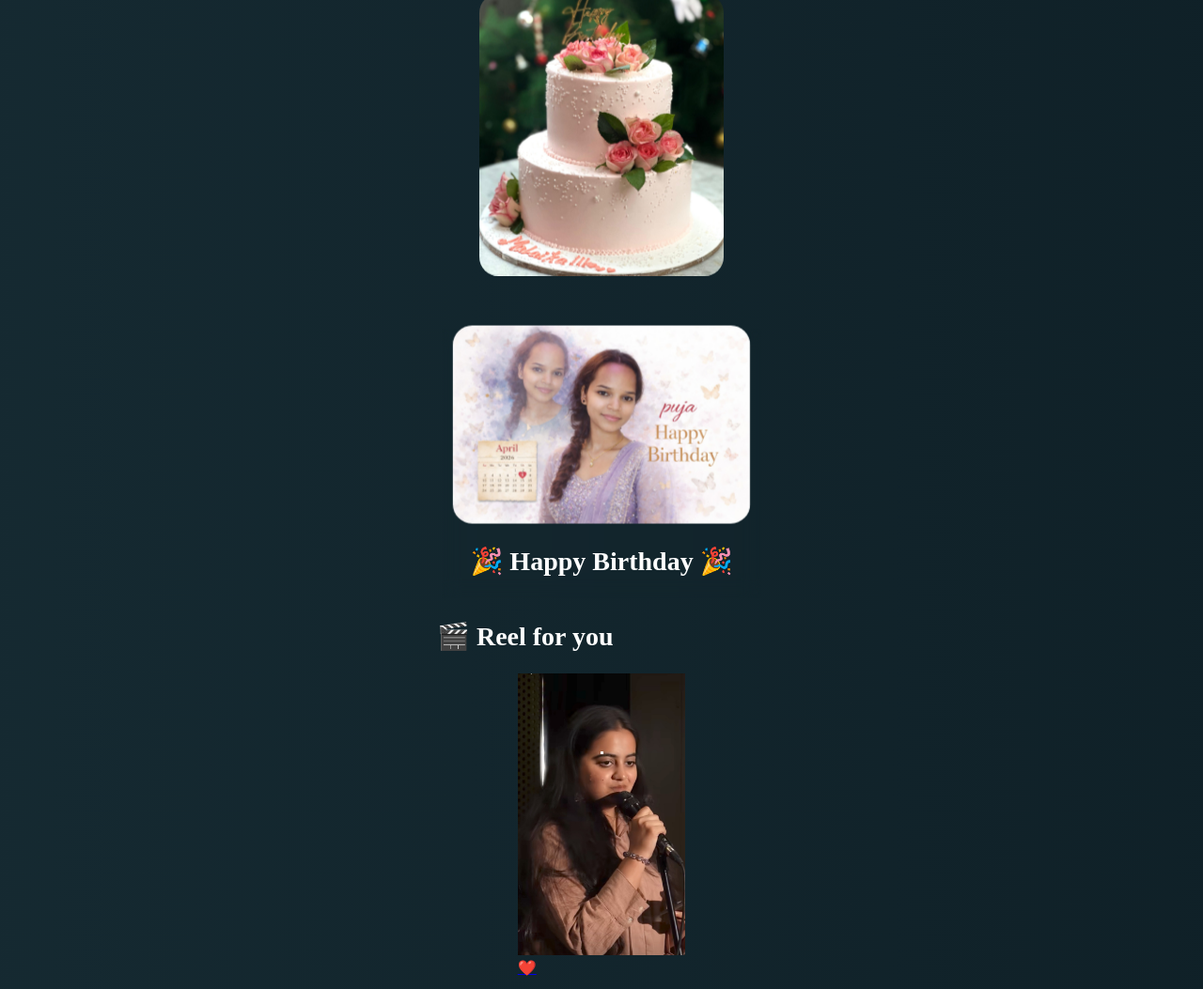
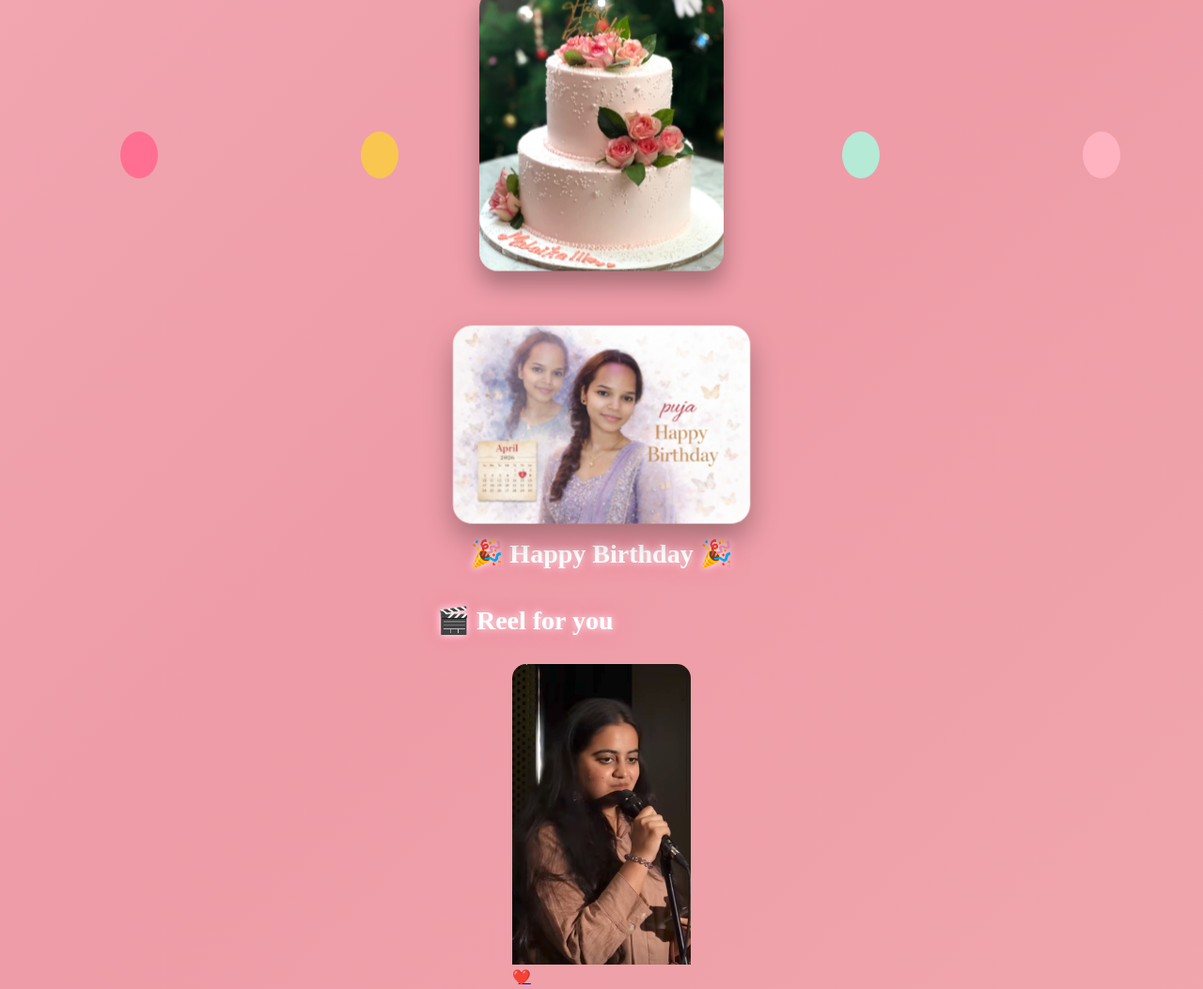
Before and after one commit to Nitish503/vending-machine, a website: page public/announcement.html in a window 1280 px wide. Shown: the top 1053 px of the page at 94% size. Drawn offline with Linux system fonts and the light colour scheme.

Commit message:
Changed the UI to the previous one

```diff
--- a/public/announcement.css
+++ b/public/announcement.css
@@ -2,14 +2,13 @@
 body {
     margin: 0;
     min-height: 100vh;
+    background: linear-gradient(135deg, #ffdde1, #ee9ca7, #fad0c4);
+    background-size: 300% 300%;
+    animation: gradientBG 10s ease infinite;
     display: flex;
     flex-direction: column;
     align-items: center;
     overflow-x: hidden;
-
-    background: linear-gradient(270deg, #0f2027, #203a43, #2c5364);
-    background-size: 600% 600%;
-    animation: gradientBG 12s ease infinite;
 }
 
 @keyframes gradientBG {
@@ -22,7 +21,8 @@ body {
 .cake {
     width: 260px;
     border-radius: 20px;
-    animation: floatCake 3s infinite;
+    animation: floatCake 3s ease-in-out infinite;
+    box-shadow: 0 15px 25px rgba(0,0,0,0.3);
     cursor: pointer;
 }
 
@@ -49,65 +49,32 @@ body {
     width: 40px;
     height: 50px;
     border-radius: 50%;
-    animation: float 6s infinite;
+    animation: float 6s infinite ease-in;
 }
+
 @keyframes float {
     to { transform: translateY(-120vh); }
 }
+
 .balloon:nth-child(1){left:10%;background:#ff6f91;}
 .balloon:nth-child(2){left:30%;background:#f9c74f;}
 .balloon:nth-child(3){left:50%;background:#90dbf4;}
 .balloon:nth-child(4){left:70%;background:#b5ead7;}
 .balloon:nth-child(5){left:90%;background:#ffb3c1;}
 
-/* ===== GLITTER ===== */
-.glitter {
-    position: fixed;
-    width: 3px;
-    height: 3px;
+/* ===== SPARKLES ===== */
+.sparkle {
+    position: absolute;
+    width: 6px;
+    height: 6px;
     background: white;
     border-radius: 50%;
-    animation: sparkleMove 5s infinite;
-}
-@keyframes sparkleMove {
-    0%{transform:translateY(100vh);}
-    100%{transform:translateY(-10vh);}
+    box-shadow: 0 0 10px white;
+    animation: sparkle 2s infinite;
 }
 
-/* ===== CONFETTI ===== */
-.confetti {
-    position: fixed;
-    width: 8px;
-    height: 8px;
-    top: 50%;
-    left: 50%;
-    animation: confettiBurst 2s forwards;
-}
-@keyframes confettiBurst {
-    to {
-        transform: translate(var(--x), var(--y));
-        opacity: 0;
-    }
-}
-
-/* ===== PHOTO ===== */
-.photo-section {
-    margin-top: 50px;
-    text-align: center;
-    backdrop-filter: blur(10px);
-}
-.photo {
-    width: 340px;
-    max-width: 90%;
-    border-radius: 20px;
-    animation: zoom 3s infinite;
-}
-@keyframes zoom {
-    50% { transform: scale(1.08); }
-}
-.birthday-text {
-    color: white;
-    font-size: 28px;
+@keyframes sparkle {
+    50% { opacity: 1; transform: scale(1.2); }
 }
 
 /* ===== HEART BURST ===== */
@@ -117,6 +84,55 @@ body {
     height: 15px;
     background: red;
     transform: rotate(45deg);
+    animation: burst 1.5s forwards;
+}
+
+@keyframes burst {
+    to {
+        transform: translate(var(--x), var(--y)) scale(0.5) rotate(45deg);
+        opacity: 0;
+    }
+}
+
+/* ===== PHOTO ===== */
+.photo-section {
+    margin-top: 50px;
+    text-align: center;
+}
+
+.photo {
+    width: 340px;
+    max-width: 90%;
+    border-radius: 20px;
+    animation: zoom 3s infinite;
+    box-shadow: 0 15px 30px rgba(0,0,0,0.3);
+}
+
+@keyframes zoom {
+    50% { transform: scale(1.08); }
+}
+
+.birthday-text {
+    margin-top: 15px;
+    font-size: 28px;
+    font-weight: bold;
+    color: white;
+    text-shadow: 0 0 10px #fff, 0 0 20px #ff6f91;
+}
+
+/* ===== BACKGROUND HEARTS ===== */
+.bg-heart {
+    position: absolute;
+    width: 40px;
+    height: 40px;
+    background: rgba(255,0,0,0.2);
+    transform: rotate(45deg);
+    animation: floatHeart 8s infinite linear;
+}
+
+@keyframes floatHeart {
+    0% { transform: translateY(100vh) rotate(45deg); }
+    100% { transform: translateY(-120vh) rotate(45deg); }
 }
 
 /* ===== REELS ===== */
@@ -124,19 +140,27 @@ body {
     display: flex;
     flex-direction: column;
     gap: 20px;
+    width: 90%;
+    margin: 30px auto;
 }
+
 .reel-item {
     max-width: 350px;
     margin: auto;
+    border-radius: 15px;
+    overflow: hidden;
 }
+
 .reel-thumb {
     width: 100%;
-    height: 300px;
+    height: 320px;
     object-fit: cover;
 }
 
-/* MOBILE */
-@media (max-width:600px){
-    .cake{width:200px;}
-    .photo{width:85%;}
+/* ===== MOBILE ===== */
+@media (max-width: 600px) {
+    .cake { width: 200px; }
+    .photo { width: 85%; }
+    .reel-thumb { height: 260px; }
+    .birthday-text { font-size: 24px; }
 }
--- a/public/announcement.html
+++ b/public/announcement.html
@@ -21,13 +21,6 @@
 <div class="bg-heart"></div>
 <div class="bg-heart"></div>
 <div class="bg-heart"></div>
-
-<!-- Glitter -->
-<div class="glitter"></div>
-<div class="glitter"></div>
-<div class="glitter"></div>
-<div class="glitter"></div>
-<div class="glitter"></div>
 
 <!-- Cake -->
 <img src="/images/vending4.jpeg" class="cake" onclick="burstHearts()">
@@ -95,22 +88,6 @@ function burstHearts() {
     }
 }
 
-/* Confetti */
-function createConfetti() {
-    for (let i = 0; i < 25; i++) {
-        const conf = document.createElement("div");
-        conf.className = "confetti";
-
-        conf.style.setProperty("--x", (Math.random()*400-200)+"px");
-        conf.style.setProperty("--y", (Math.random()*-400)+"px");
-        conf.style.background = `hsl(${Math.random()*360},100%,50%)`;
-
-        document.body.appendChild(conf);
-
-        setTimeout(() => conf.remove(), 2000);
-    }
-}
-setInterval(createConfetti, 3000);
 </script>
 
 </body>
```
